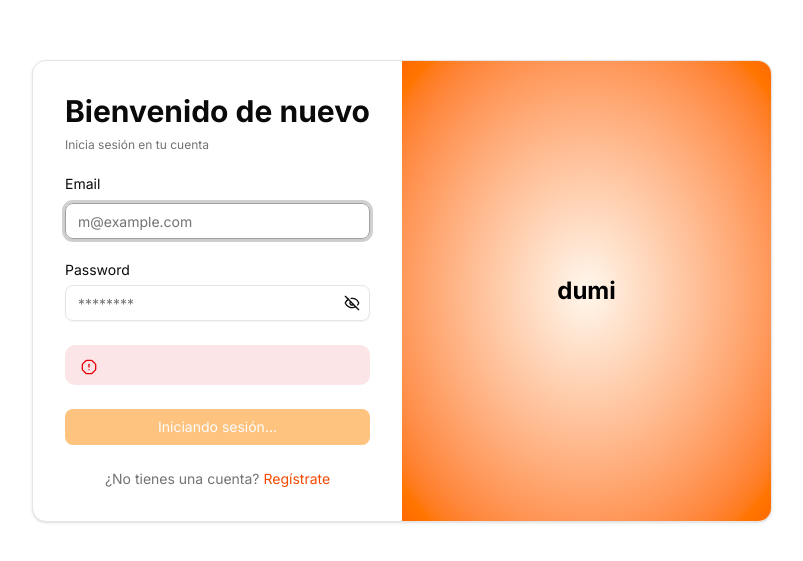
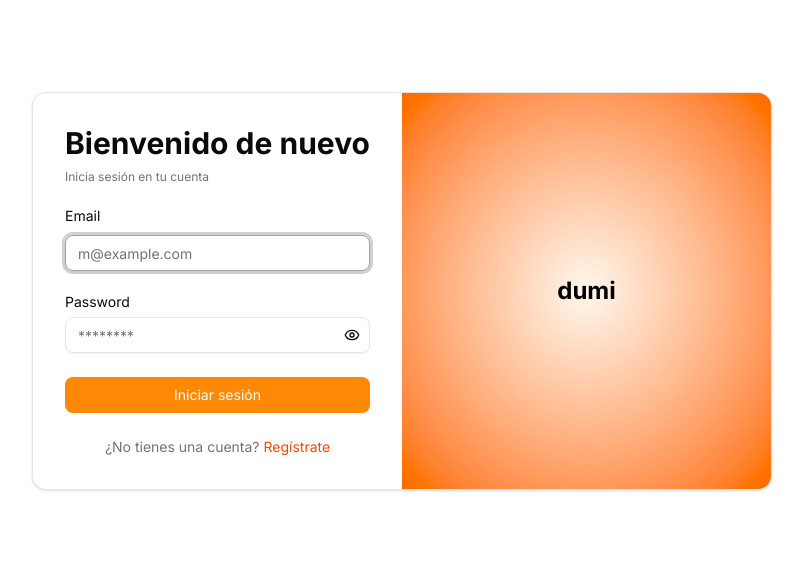
Before and after one commit to jeancdevx/frontend-agile-project, a Next.js app: page /sign-in in a window 1280 px wide. Shown: the part 109-670 px from the top of the page, without its empty margins (238-1041 px from the left). Built offline with nearby package versions, Linux system fonts and the light colour scheme.

Commit message:
fix(auth): update sign-in view to handle error messages

```diff
--- a/modules/auth/ui/views/sign-in-view.tsx
+++ b/modules/auth/ui/views/sign-in-view.tsx
@@ -32,7 +32,6 @@ import { signInFormSchema } from '../schemas'
 const SignInView = () => {
   const router = useRouter()
 
-  // todo: usar estos estados para manejar la UI
   const [error, setError] = useState<string | null>(null)
   const [pending, setPending] = useState<boolean>(false)
   const [showPassword, setShowPassword] = useState<boolean>(false)
@@ -79,7 +78,7 @@ const SignInView = () => {
                           />
                         </FormControl>
 
-                        {/* todo: Mostrar mensajes de error para credenciales incorrectas */}
+                        <FormMessage />
                       </FormItem>
                     )}
                   />
@@ -95,7 +94,7 @@ const SignInView = () => {
                         <FormControl>
                           <div className='relative'>
                             <Input
-                              type={true ? 'text' : 'password'}
+                              type={showPassword ? 'text' : 'password'}
                               placeholder='********'
                               className='pr-10'
                               {...field}
@@ -105,12 +104,12 @@ const SignInView = () => {
                               variant='ghost'
                               size='sm'
                               className='absolute top-0 right-0 h-full px-3 py-2 hover:bg-transparent'
-                              onClick={() => {}}
+                              onClick={() => setShowPassword(!showPassword)}
                               aria-label={
-                                true ? 'Hide password' : 'Show password'
+                                showPassword ? 'Hide password' : 'Show password'
                               }
                             >
-                              {true ? (
+                              {showPassword ? (
                                 <EyeOffIcon className='h-4 w-4' />
                               ) : (
                                 <EyeIcon className='h-4 w-4' />
@@ -124,22 +123,22 @@ const SignInView = () => {
                   />
                 </div>
 
-                {!!true && (
+                {!!error && (
                   <Alert
                     variant='destructive'
                     className='bg-destructive/10 border-none text-sm'
                   >
                     <OctagonAlertIcon className='h-4 w-4' />
-                    <AlertTitle>{true}</AlertTitle>
+                    <AlertTitle>{error}</AlertTitle>
                   </Alert>
                 )}
 
                 <Button
                   type='submit'
                   className='w-full bg-orange-400 hover:bg-orange-400/90'
-                  disabled={true}
+                  disabled={pending}
                 >
-                  {true ? 'Iniciando sesión...' : 'Iniciar sesión'}
+                  {pending ? 'Iniciando sesión...' : 'Iniciar sesión'}
                 </Button>
 
                 <div className='text-center text-sm'>
@@ -149,7 +148,7 @@ const SignInView = () => {
                       href='/sign-up'
                       className={cn(
                         'font-medium text-orange-600',
-                        true && 'pointer-events-none'
+                        pending && 'pointer-events-none'
                       )}
                     >
                       Regístrate
```
